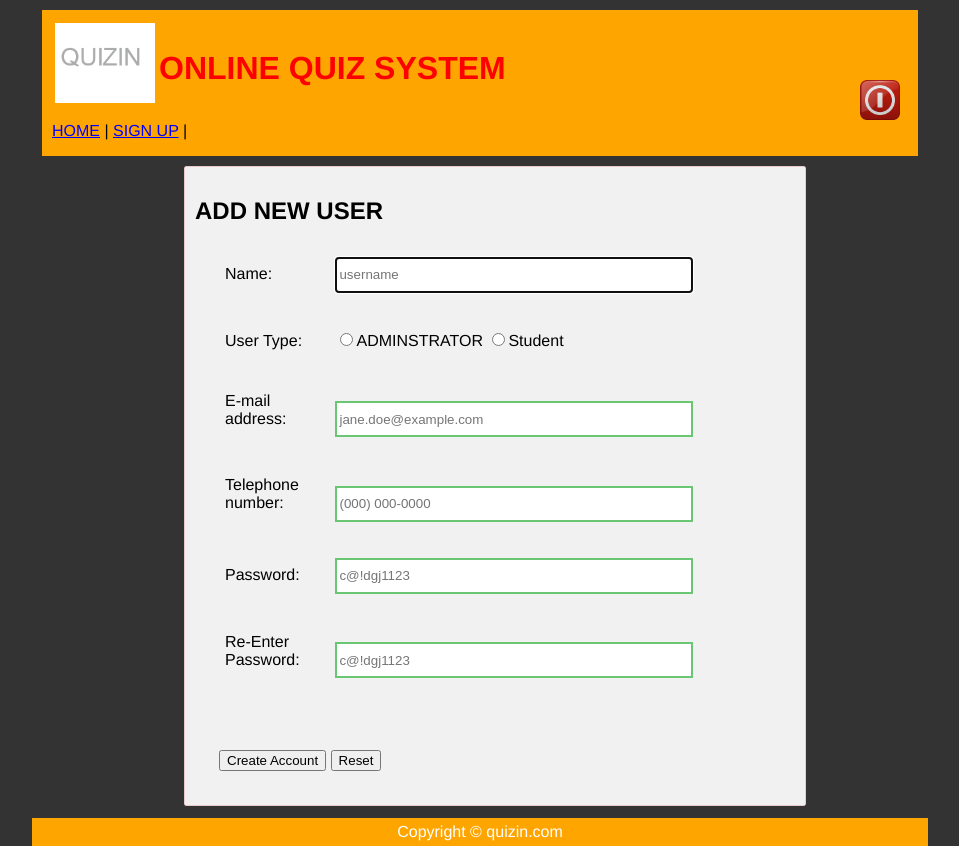
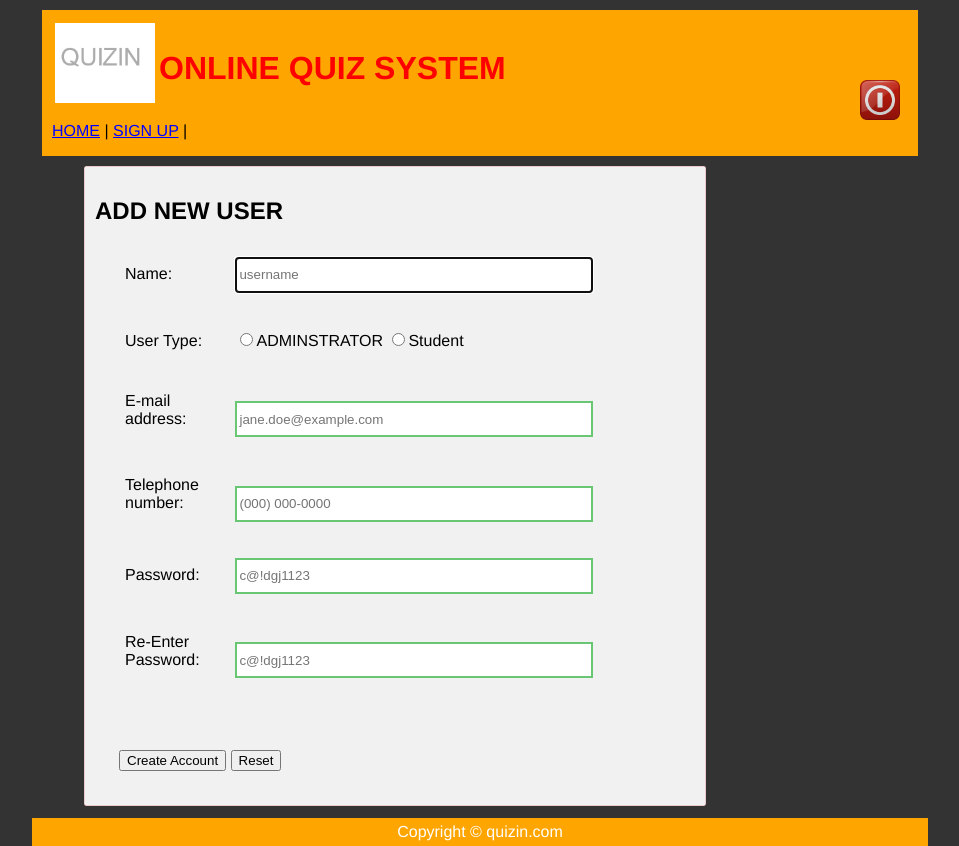
Before and after one commit to chandrashekar3792/Onlinequizsystem, a PHP site: page /AddNewUser.php in a window 1280 px wide. Shown: the whole page, without its empty margins (160-1119 px from the left). Run offline with PHP 8.4, Linux system fonts and the light colour scheme.

Commit message:
<chandru> alignment

```diff
--- a/CodeBase/WEB/css/common.css
+++ b/CodeBase/WEB/css/common.css
@@ -52,7 +52,7 @@ form
 {
 	align:right;
 	margin-left:50px;
-	margin-left:150px;
+	/* margin-left:150px; */
 	/* height:350px; */
 }
 
```
